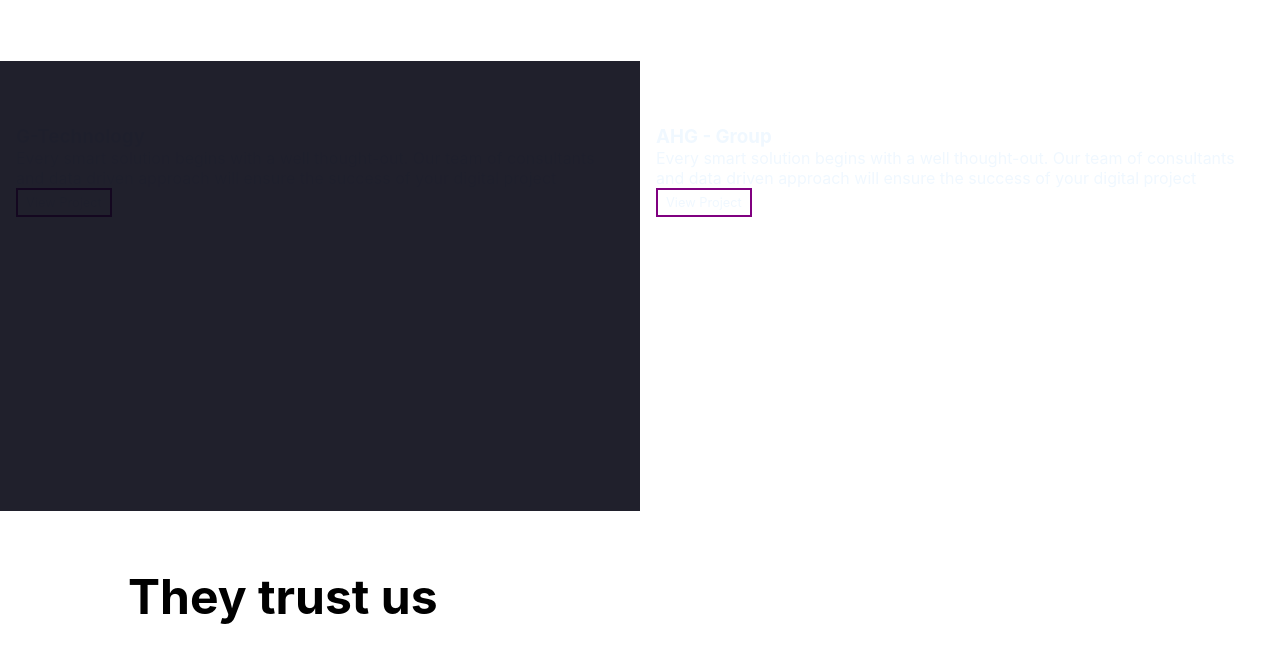
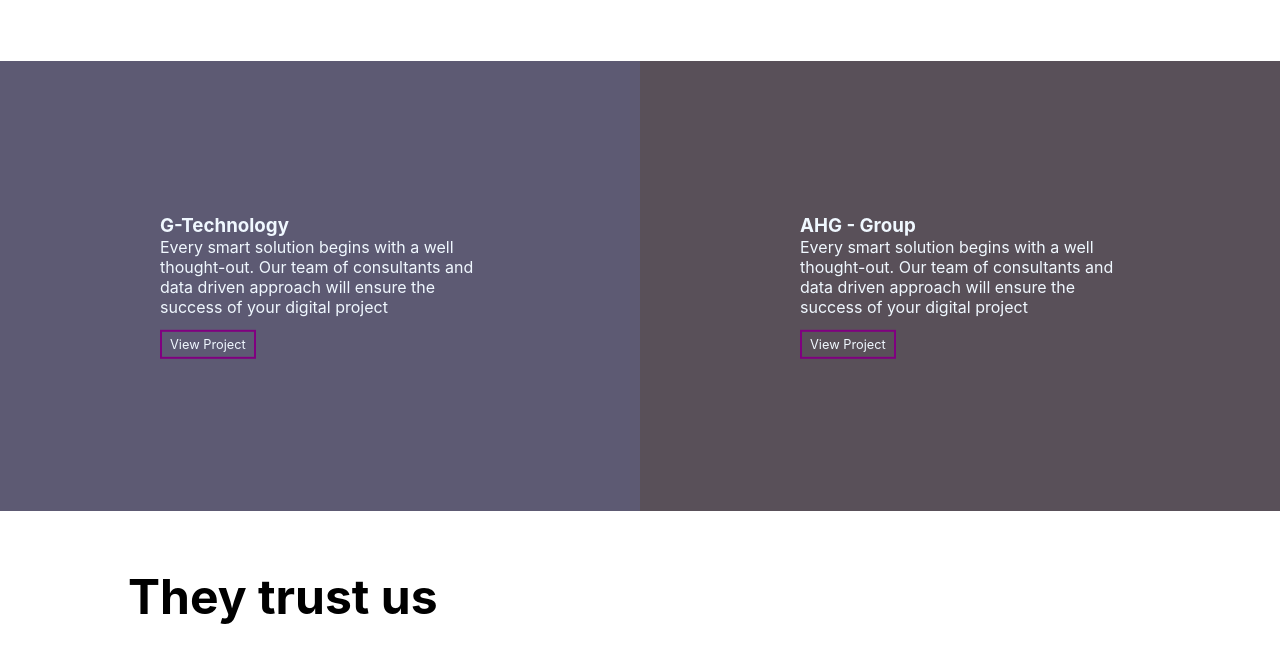
Before and after one commit to Gracekal91/startup_eyetech, a plain HTML site: page index.html in a window 1280 px wide. Shown: the part 1193-1853 px from the top of the page. Drawn offline with Linux system fonts and the light colour scheme.

Commit message:
Overlay fixed

```diff
--- a/css/main.css
+++ b/css/main.css
@@ -232,30 +232,35 @@
   grid-template-columns: 1fr 1fr;
   text-align: left;
   color: aliceblue;
-  z-index: 2;
+  z-index: 100;
 }
 
 .features-left {
   background: url("../images/background.jpg");
   background-size: cover;
-  padding: 4rem 1rem;
+  padding: 4rem 0.3rem;
   min-height: 450px;
   position: relative;
+  z-index: 100;
 }
+
+.features-left>*{
+  position: relative;
+  z-index: 100;
+
+}
+
 
 .features-left::after {
   content: "";
   position: absolute;
   top: 0;
   left: 0;
-  background: rgba(8, 8, 22, 0.9);
   width: 100%;
-  height: 450px;
-  z-index: 1;
-}
-
-.featues-left .features-content {
-  z-index: 2;
+  height: 100%;
+  background: rgb(25, 21, 56);
+  opacity: .7;
+  z-index: 0;
 }
 
 .features-right {
@@ -266,8 +271,32 @@
   position: relative;
 }
 
-.features-left div {
-  z-index: 5px;
+.features-right::after {
+  content: "";
+  position: absolute;
+  top: 0;
+  left: 0;
+  width: 100%;
+  height: 100%;
+  background: rgb(19, 7, 19);
+  opacity: .7;
+  z-index: 0;
+}
+.features-right>*{
+  position: relative;
+  z-index: 100;
+}
+
+.features-content{
+  position: absolute;
+  top: 50%;
+  left: 50%;
+  transform: translate(-50%, -50%);
+
+}
+
+.btn-feature{
+  margin-top: 0.8rem;
 }
 
 /* Clients */
--- a/index.html
+++ b/index.html
@@ -113,9 +113,13 @@
           </div>
         </div>
       </div>
+
+      <!-- Feature Main -->
     </section>
     <div class="features-main">
+
       <div class="features-left">
+
         <div class="features-content">
           <h3>G-Technology</h3>
           <p>
@@ -123,19 +127,24 @@
             consultants and data driven approach will ensure the success of your
             digital project
           </p>
-          <button class="btn">View Project</button>
+          <button class="btn btn-feature">View Project</button>
           <div class="overlay-1"></div>
         </div>
+
       </div>
       <div class="features-right">
+
+        <div class="features-content">
         <h3>AHG - Group</h3>
         <p>
           Every smart solution begins with a well thought-out. Our team of
           consultants and data driven approach will ensure the success of your
           digital project
         </p>
-        <button class="btn">View Project</button>
+        <button class="btn btn-feature">View Project</button>
       </div>
+
+    </div>
     </div>
 
     <!--They trust us-->
```
